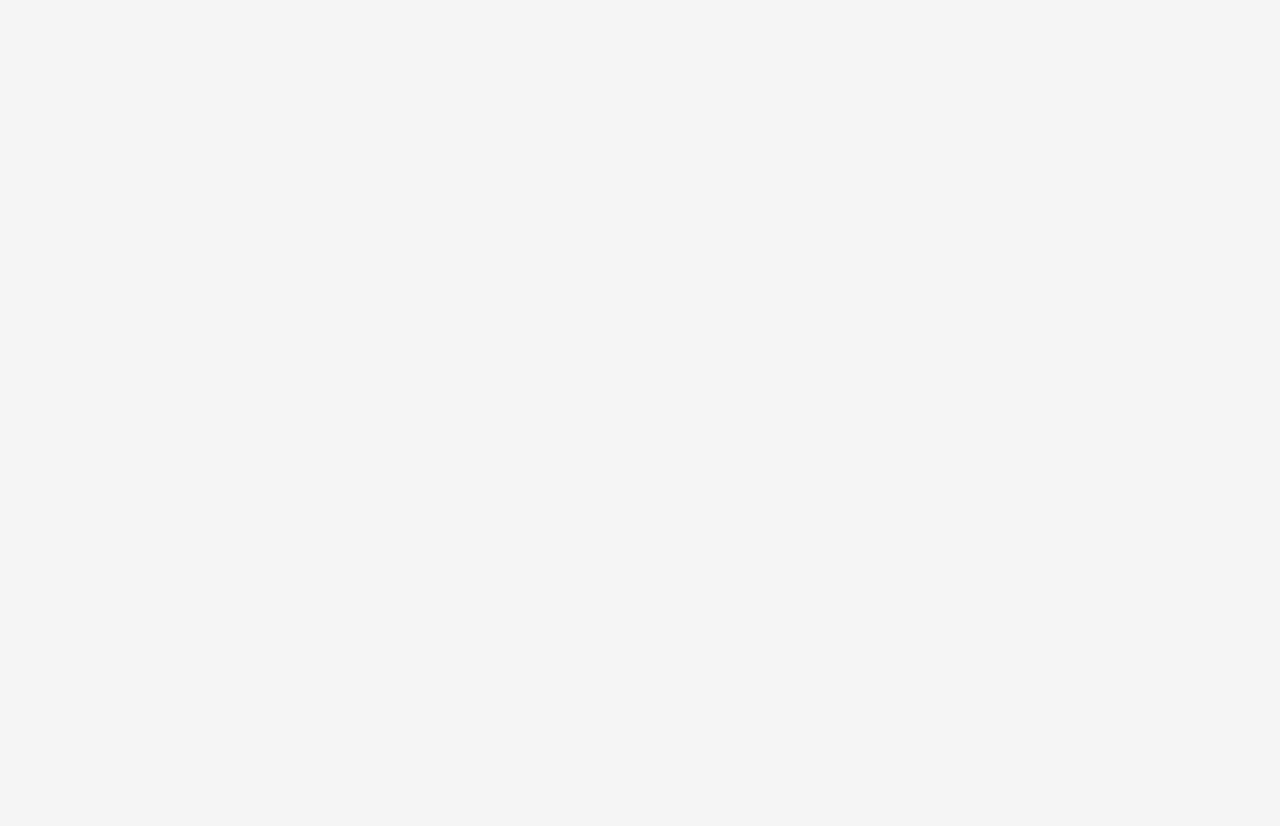
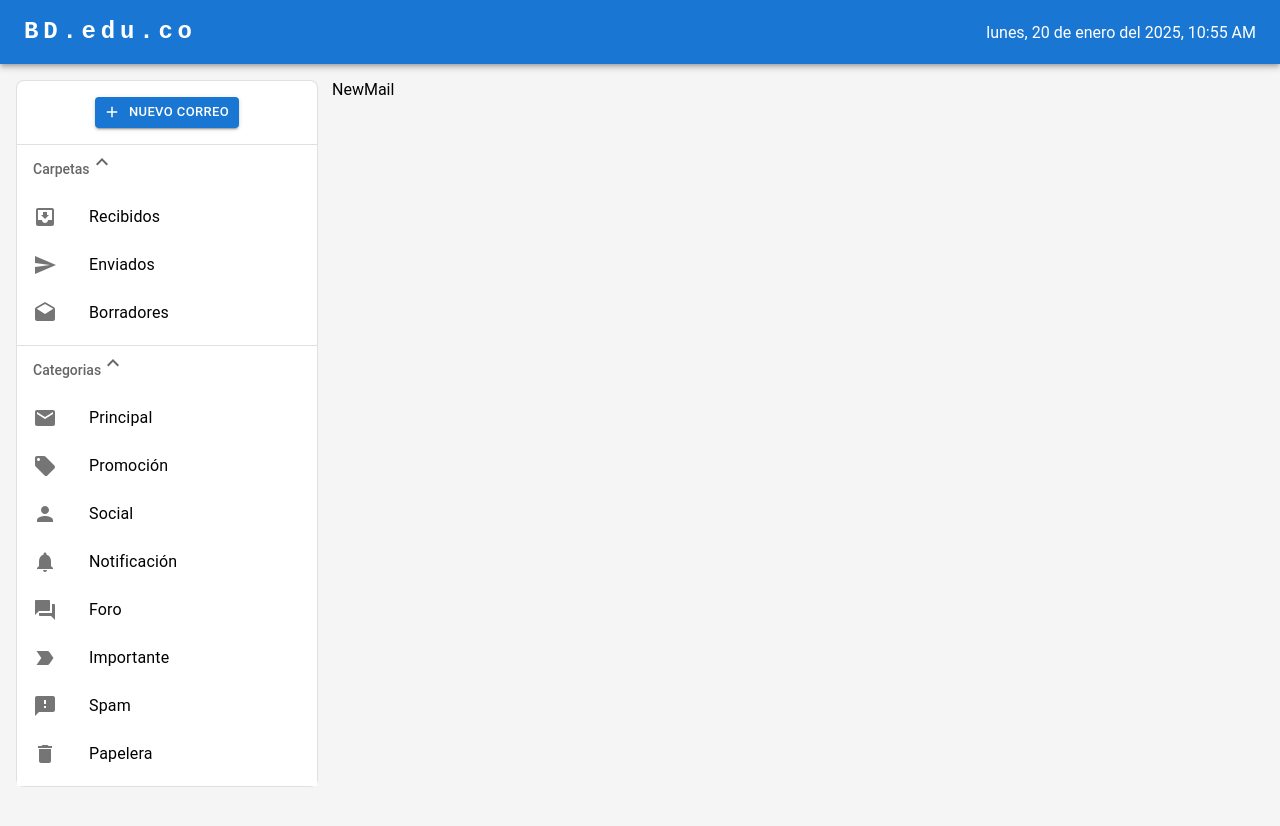
Before and after one commit to felimarod/modulo_bd1, a React (Vite) app in the folder front/: page /dashboard/new-mail in a window 1280 px wide. Before the commit this address had no page. Shown: the top 826 px of the page. Before the commit the page ends 800 px from the top, so only its background shows below. Built offline with nearby package versions, Linux system fonts and the light colour scheme.

Commit message:
front: Agregar ruta para mensaje nuevo

```diff
--- a/front/src/App.tsx
+++ b/front/src/App.tsx
@@ -5,6 +5,7 @@ import Login from "./pages/Auth/Login";
 import Register from "./pages/Auth/Register";
 import Mails from "./pages/Dashboard/Mails";
 import AuthProvider from "./pages/Auth/AuthProvider";
+import NewMail from "./pages/Dashboard/NewMail";
 export const App = () => {
   return (
     <AuthProvider>
@@ -15,7 +16,8 @@ export const App = () => {
             <Route path="register" element={<Register />} />
           </Route>
           <Route path="dashboard" element={<DashBoardLayout />}>
-            <Route index path="mails/:carpeta" element={<Mails />} />
+            <Route path="mails/:carpeta" element={<Mails />} />
+            <Route path="new-mail" element={<NewMail />} />
           </Route>
         </Routes>
       </BrowserRouter>
--- a/front/src/components/Dashboard/Menu.tsx
+++ b/front/src/components/Dashboard/Menu.tsx
@@ -3,18 +3,11 @@ import Box from "@mui/material/Box";
 import Button from "@mui/material/Button";
 import Divider from "@mui/material/Divider";
 import NestedList from "./NestedList";
-
-const style = {
-  p: 0,
-  width: "100%",
-  maxWidth: 360,
-  borderRadius: 2,
-  border: "1px solid",
-  borderColor: "divider",
-  backgroundColor: "background.paper",
-};
+import { useNavigate } from "react-router";
 
 export default function Menu() {
+  const navigate = useNavigate();
+
   const carpetas = ["Recibidos", "Enviados", "Borradores"];
   const categorias = [
     "Principal",
@@ -28,7 +21,17 @@ export default function Menu() {
   ];
 
   return (
-    <Box sx={style}>
+    <Box
+      sx={{
+        p: 0,
+        width: "100%",
+        maxWidth: 360,
+        borderRadius: 2,
+        border: "1px solid",
+        borderColor: "divider",
+        backgroundColor: "background.paper",
+      }}
+    >
       <Button
         sx={{
           display: "flex",
@@ -39,6 +42,9 @@ export default function Menu() {
         size="small"
         variant="contained"
         startIcon={<AddIcon />}
+        onClick={() => {
+          navigate(`/dashboard/new-mail`);
+        }}
       >
         Nuevo Correo
       </Button>
--- /dev/null
+++ b/front/src/pages/Dashboard/NewMail.tsx
@@ -0,0 +1,5 @@
+const NewMail = () => {
+  return <> NewMail</>;
+};
+
+export default NewMail;
```
